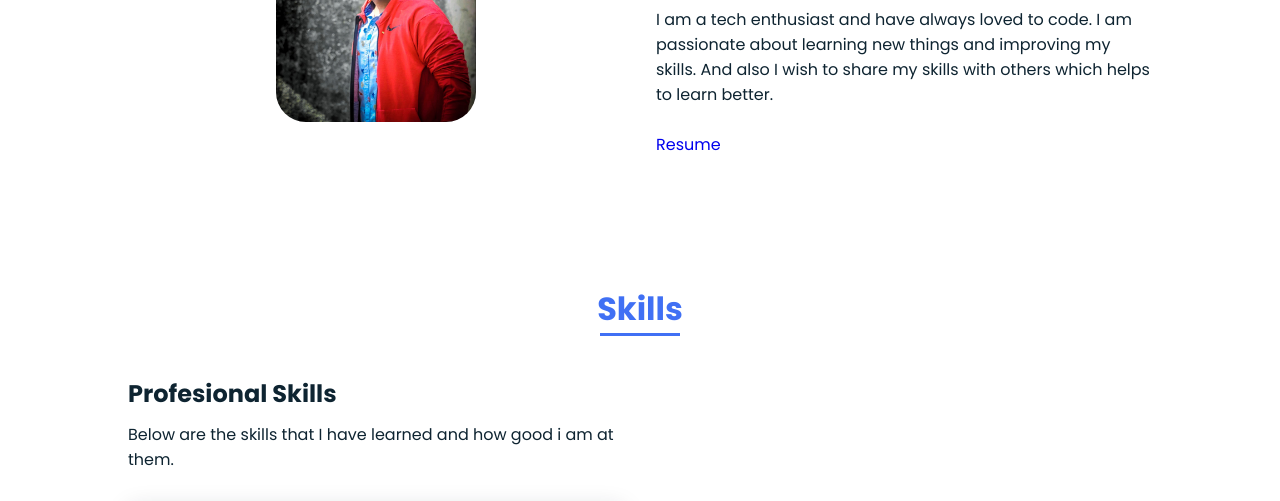
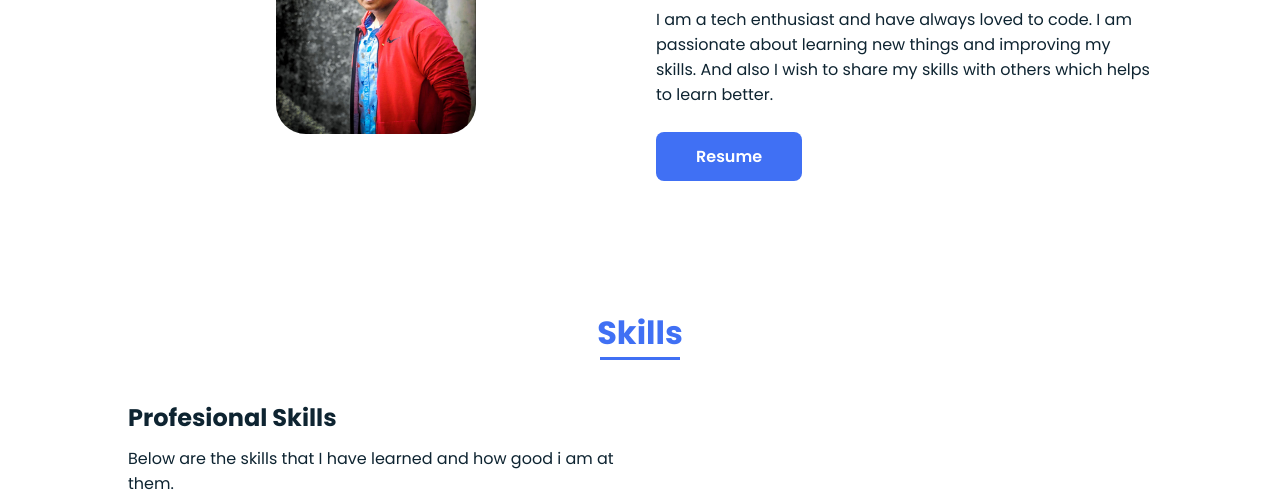
Before and after one commit to pavankothapalli47/Portfolio, a plain HTML site: page portfolio/index.html in a window 1280 px wide. Shown: the part 1140-1641 px from the top of the page. Drawn offline with nearby package versions, Linux system fonts and the light colour scheme.

Commit message:
Update index.html

```diff
--- a/portfolio/index.html
+++ b/portfolio/index.html
@@ -73,7 +73,7 @@
                         <p style="padding-top: 30px;">
                             I am a tech enthusiast and have always loved to code. I am passionate about learning new things and improving my skills. And also I wish to share my skills with others which helps to learn better.
                         </p><br>
-                         <a href="https://drive.google.com/drive/u/1/folders/1AyJi5fFNcGcPBY7_wSvTJSxDUyGTneI2="button">Resume</a>
+                         <a href="https://drive.google.com/file/d/1eR3V7ndQgYWfBdmtlxgpM5ZcjatCFVpR/view?usp=share_link" class="button">Resume</a>
                     </div>
                 </div>
             </section>
```
